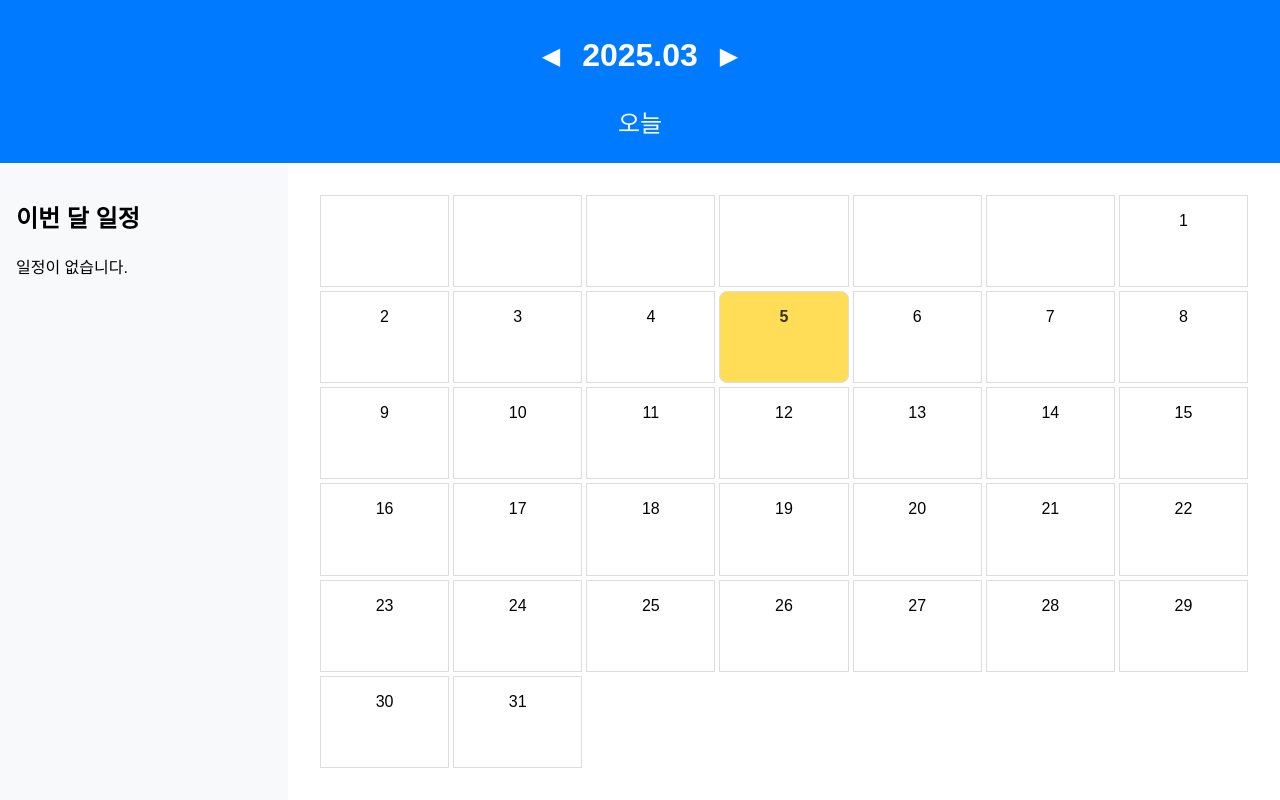
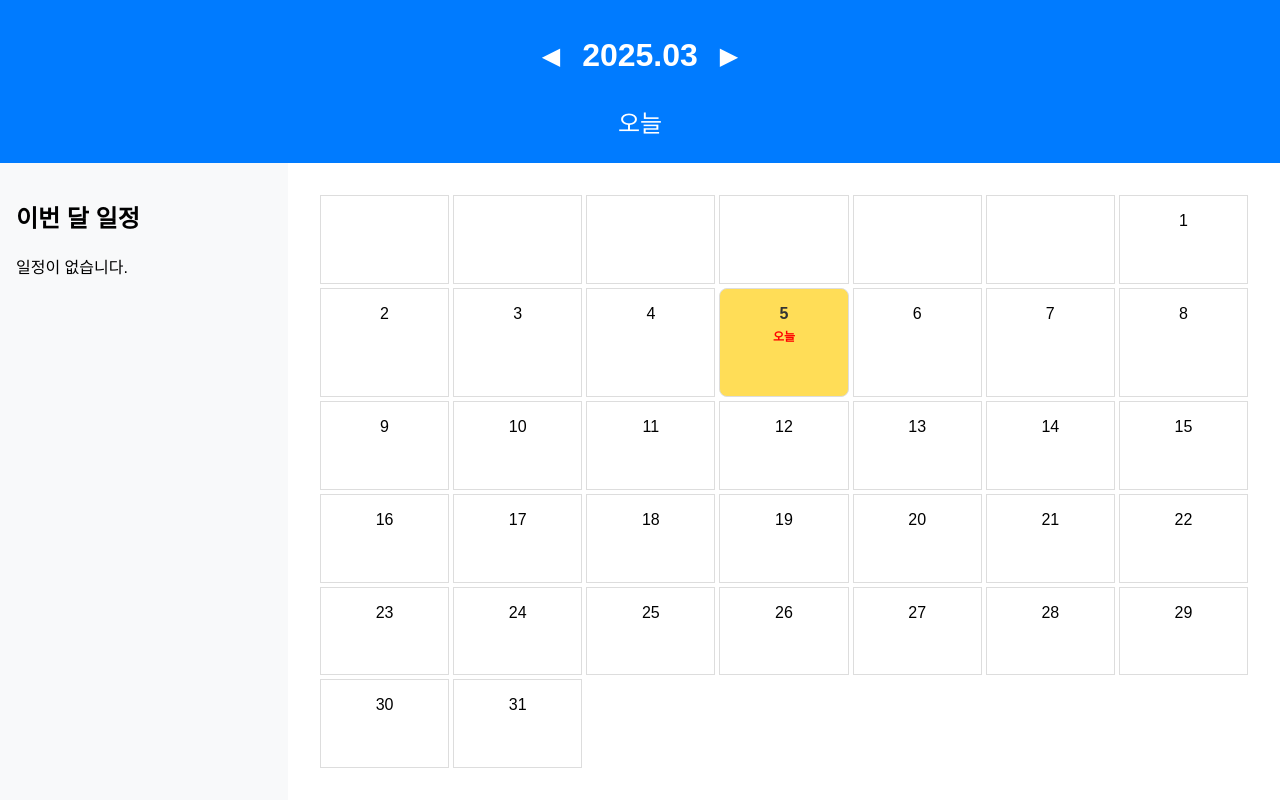
Before and after one commit to frontend-study-project/calendar-yh, a React (Vite) app: page / in a window 1280 px wide. Built offline with nearby package versions, Linux system fonts and the light colour scheme.

Commit message:
refactor: :recycle: 오늘 날짜 선택시 '오늘' 제목 추가

```diff
--- a/src/components/Calendar.tsx
+++ b/src/components/Calendar.tsx
@@ -147,7 +147,8 @@ const Calendar = () => {
                   }`}
                   onClick={() => handleDateClick(formattedDate)}
                 >
-                  {day}
+                  <span>{day}</span>
+                  {isToday && <div className="today-label">오늘</div>}
                   {hasEvent && <span className="event-badge">📌</span>}
                 </div>
               );
--- a/src/styles/_calendar.scss
+++ b/src/styles/_calendar.scss
@@ -90,6 +90,12 @@
   border-radius: 0.5rem;
 }
 
+.today-label {
+  font-size: 0.75rem;
+  color: red;
+  margin-top: 4px;
+}
+
 .has-event {
   background: #ffeb3b; // 이벤트가 있는 날짜 강조
 }
```
